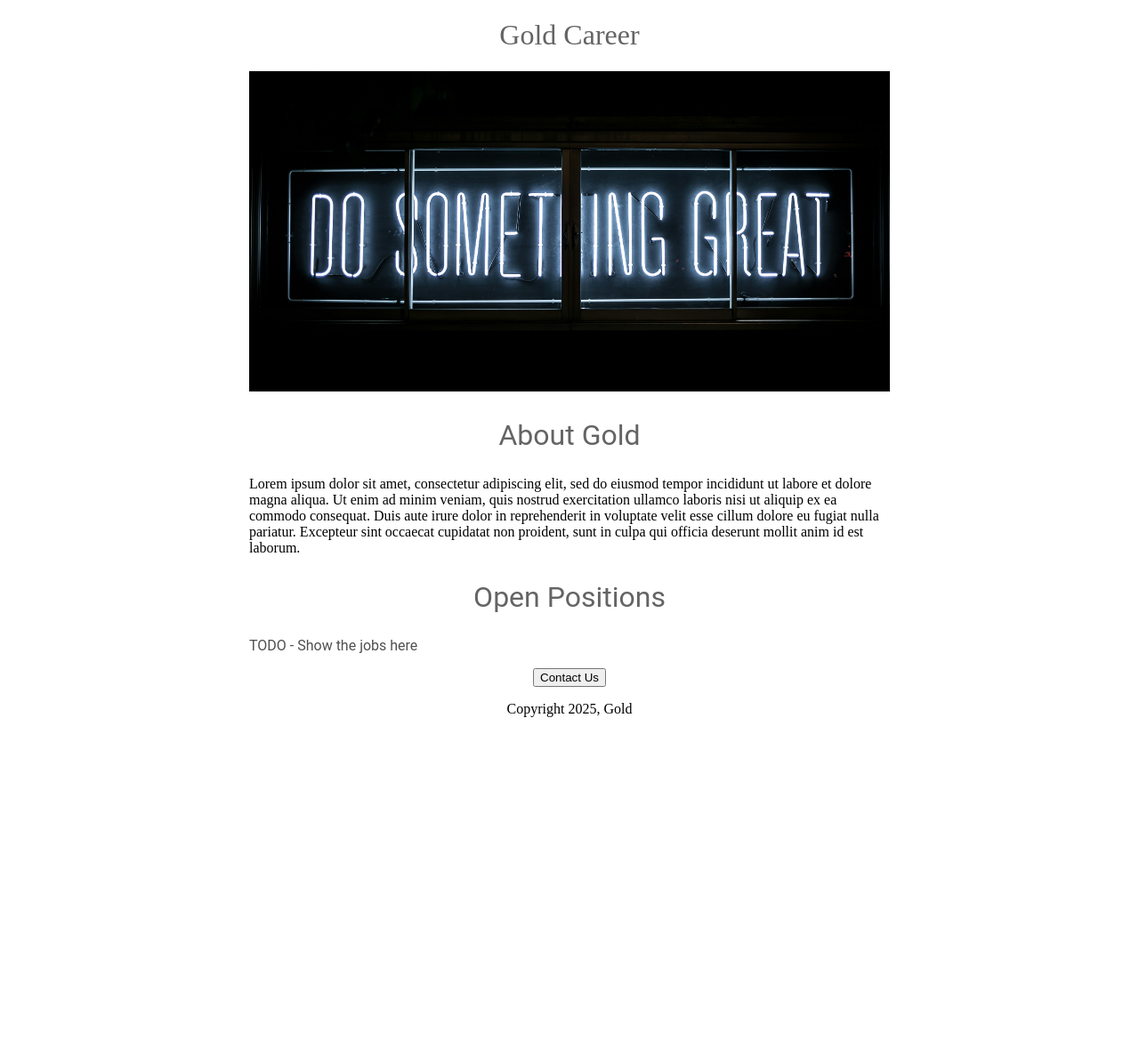
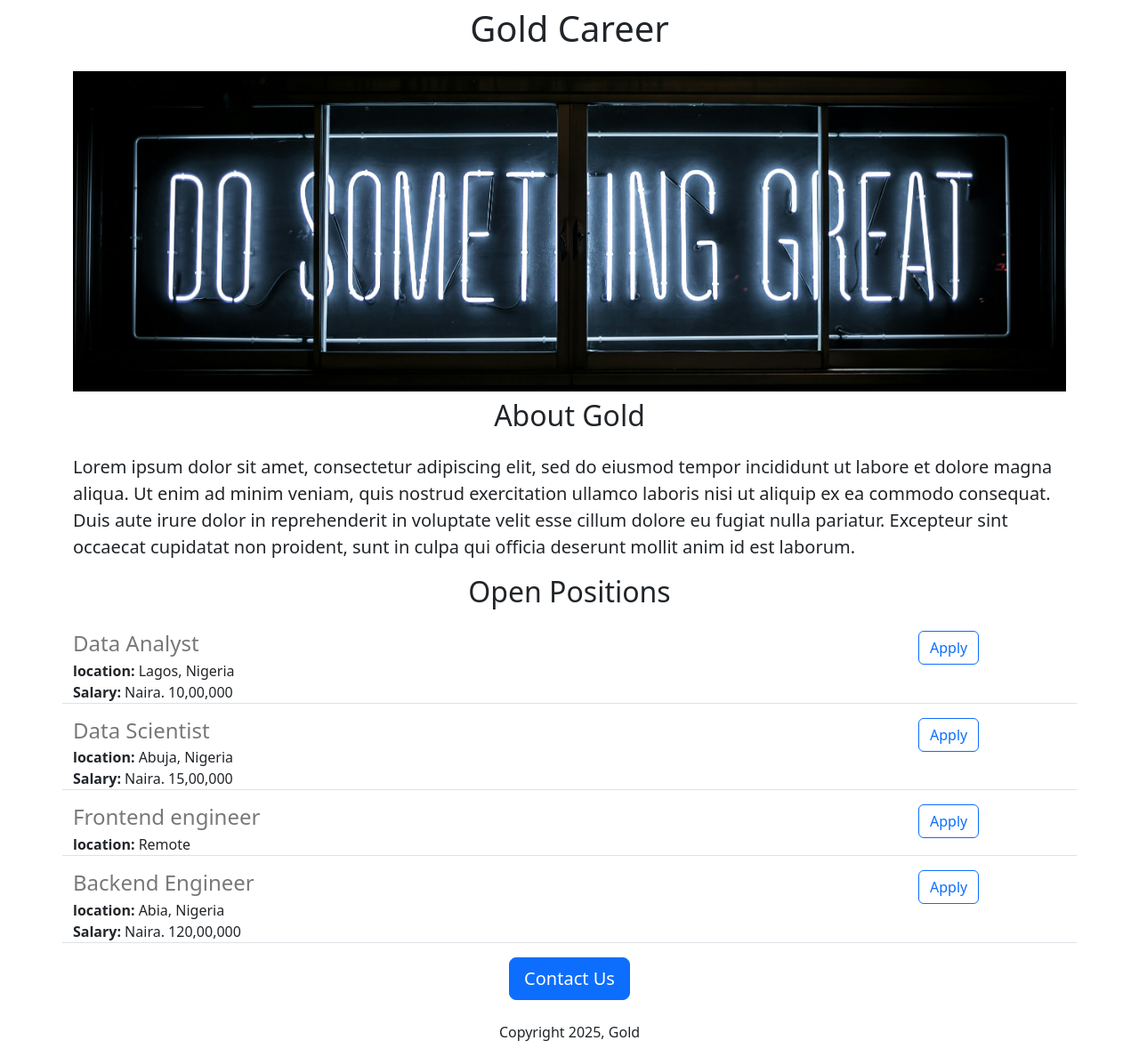
Before and after one commit to goldodera/gold-career-website, a Flask app: page / in a window 1280 px wide. Shown: the whole page at 89% size. Before the commit the page ends 806 px from the top, so only its background shows below. Run offline with Flask 3, Linux system fonts and the light colour scheme.

Commit message:
added dynamic data and API

```diff
--- a/app.py
+++ b/app.py
@@ -1,10 +1,41 @@
-from flask import Flask, render_template
+from flask import Flask, render_template, jsonify
 
 app = Flask(__name__)
 
+JOBS = [
+    {
+        'id': 1,
+        'title': 'Data Analyst',
+        'location': 'Lagos, Nigeria',
+        'salary': 'Naira. 10,00,000'
+    },
+    {
+        'id': 2,
+        'title': 'Data Scientist',
+        'location': 'Abuja, Nigeria',
+        'salary': 'Naira. 15,00,000'
+    },
+    {
+        'id': 3,
+        'title': 'Frontend engineer',
+        'location': 'Remote',
+    },
+    {
+        'id': 4,
+        'title': 'Backend Engineer',
+        'location': 'Abia, Nigeria',
+        'salary': 'Naira. 120,00,000'
+    }
+]
 @app.route("/")
 def hello_gold():
-    return render_template("home.html")
+    return render_template("home.html",
+                           jobs=JOBS,
+                           company_name="Gold")
+
+@app.route("/api/jobs")
+def list_jobs():
+    return jsonify(JOBS)
 print(__name__)
 if __name__ == "__main__":
    app.run(host='0.0.0.0', debug=True)
--- a/templates/home.html
+++ b/templates/home.html
@@ -2,48 +2,33 @@
 <html>
    <head>
       <title>Gold Career</title>
+      <meta charset="utf-8">
+       <meta name="viewport" content="width=device-width, initial-scale=1">
+      <link href="https://cdn.jsdelivr.net/npm/bootstrap@5.3.3/dist/css/bootstrap.min.css" rel="stylesheet" integrity="sha384-QWTKZyjpPEjISv5WaRU9OFeRpok6YctnYmDr5pNlyT2bRjXh0JMhjY6hW+ALEwIH" crossorigin="anonymous">
       <style>
-         h1{
-            font-size: 40px
-            font-family: Roboto;
-            font-weight: normal;
-            color: rgb(100,100,100);
-            text-align: center;
-         }
-         #banner {
+         #banner{
+            height: 360px;
             width: 100%;
-            height: 360px;
             object-fit: cover;
-         }
-         h2{
-            font-family: Roboto;
-            font-size: 32px;
-            color: rgb(100,100,100);
-            text-align: center;
-            font-weight: normal;
-         }
-         .bodytext{
-            font-family: Roboto;
-            color: rgb(80,80,80);
-         }
-         #container{
-            max-width: 720px;
-            margin: 0 auto;
          }
       </style>
     </head>
      <body>
-        <div id="container">
-      <h1>Gold Career</h1>
-        <img id ="banner" src ="https://00130ba1-d94f-48d3-af3f-cdc1c3e8082b-00-18rzufyfro56q.kirk.replit.dev/static/banner.jpeg">
-        <h2>About Gold</h2>
-           <p class="bodytext"></p>
-         <p>Lorem ipsum dolor sit amet, consectetur adipiscing elit, sed do eiusmod tempor incididunt ut labore et dolore magna aliqua. Ut enim ad minim veniam, quis nostrud exercitation ullamco laboris nisi ut aliquip ex ea commodo consequat. Duis aute irure dolor in reprehenderit in voluptate velit esse cillum dolore eu fugiat nulla pariatur. Excepteur sint occaecat cupidatat non proident, sunt in culpa qui officia deserunt mollit anim id est laborum.</p>
-        <h2>Open Positions</h2>
-        <p class="bodytext">TODO - Show the jobs here</p>
-           <div style="text-align:center;">
-        <button>Contact Us</button>
-              <p>Copyright 2025, Gold</p>
+        <div class="container">
+      <h1 class="text-center mt-2 mb-4">
+         {{company_name}} Career</h1>
+        <img class="img-fluid" id ="banner" src ="https://00130ba1-d94f-48d3-af3f-cdc1c3e8082b-00-18rzufyfro56q.kirk.replit.dev/static/banner.jpeg">
+        <h2 class="text-center mt-2 mb-4">About Gold</h2>
+         <p class="lead">Lorem ipsum dolor sit amet, consectetur adipiscing elit, sed do eiusmod tempor incididunt ut labore et dolore magna aliqua. Ut enim ad minim veniam, quis nostrud exercitation ullamco laboris nisi ut aliquip ex ea commodo consequat. Duis aute irure dolor in reprehenderit in voluptate velit esse cillum dolore eu fugiat nulla pariatur. Excepteur sint occaecat cupidatat non proident, sunt in culpa qui officia deserunt mollit anim id est laborum.</p>
+        <h2 class="text-center mt-2 mb-4">Open Positions</h2>
+        <div>
+           {% for job in jobs %}
+           {% include 'jobitem.html' %}
+           {% endfor%}
+           </div>
+           <div class="text-center">
+        <button class="btn btn-primary btn-lg">Contact Us</button>
+              <p class="mt-4">Copyright 2025, Gold</p>
         </div>
    </div>
     </body>
--- /dev/null
+++ b/templates/jobitem.html
@@ -0,0 +1,20 @@
+<div class="border-bottom row" style="margin-bottom:16px;padding-bottom; 8px;">
+   <div class="col-10">
+      <h4
+         style = "color:rgb(120,120,120); margin-bottom:4px;">
+         {{job['title']}}
+    </h4>
+    <div>
+       <b>location:</b> {{job['location']}}
+    </div>
+    {% if 'salary' in job %}
+    <div>
+         <b>Salary:</b> {{job['salary']}}
+      </div>
+    {% endif %}
+   </div>
+   <div class="col-2">
+      <button type="button" class="btn btn-outline-primary">Apply</button>
+ </div>
+
+</div>
```
